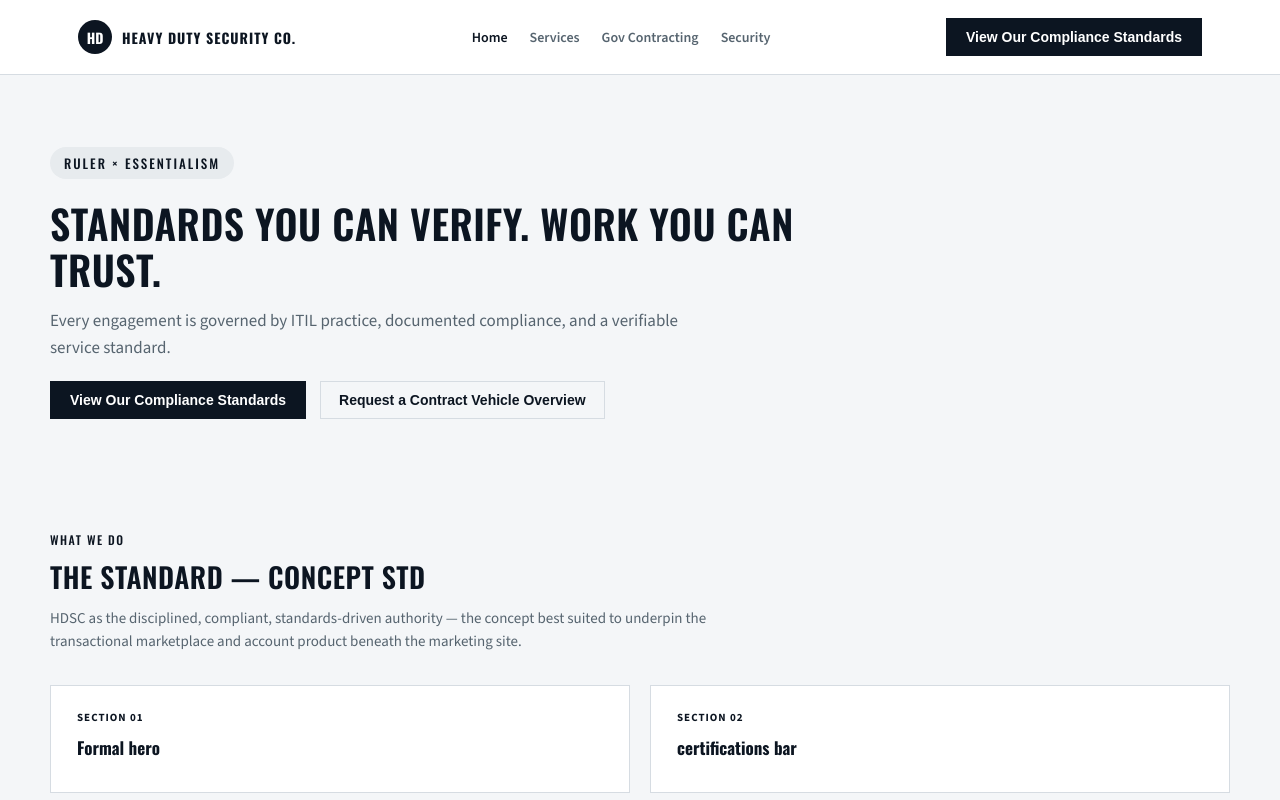
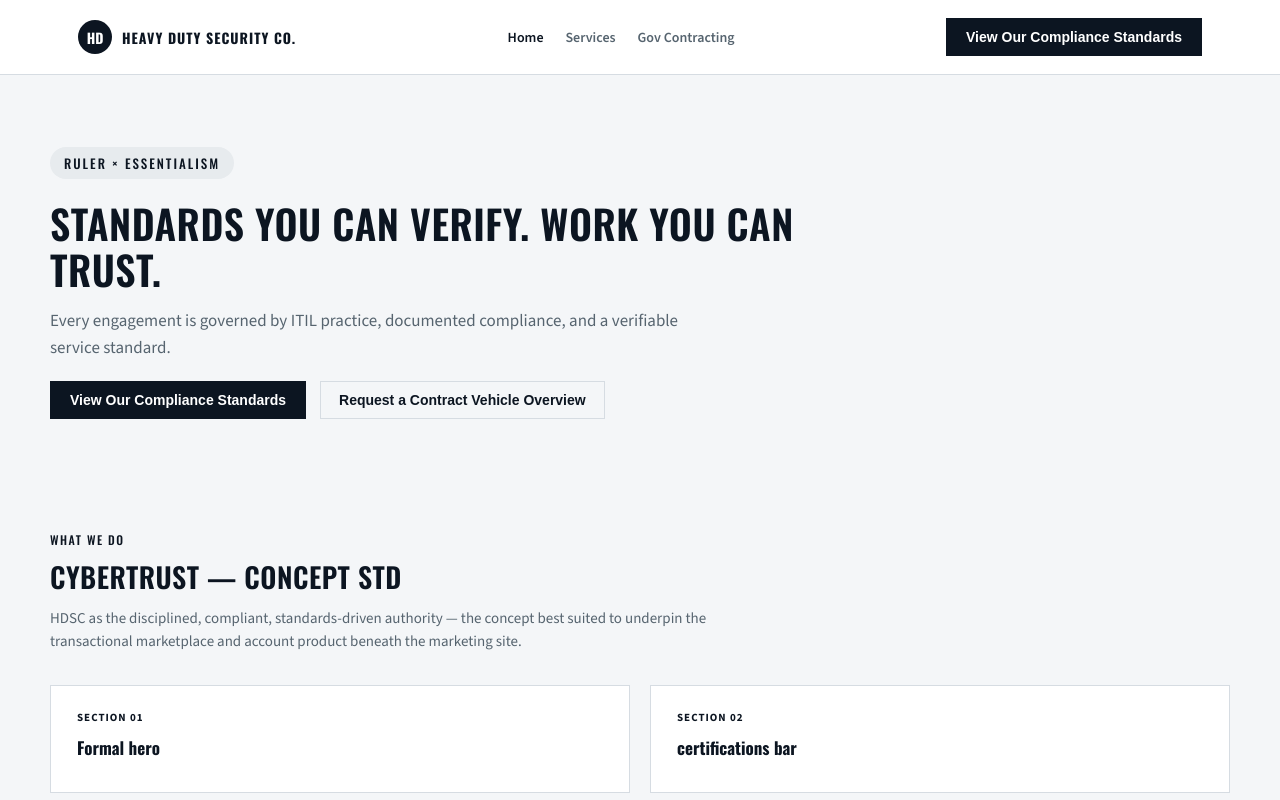
Before and after one commit to Whitney-Moss-ML-AI-Engineer/hdsc-standard, a plain HTML site: page index.html in a window 1280 px wide. Shown: the top 800 px of the page. Drawn offline with nearby package versions, Linux system fonts and the light colour scheme.

Commit message:
Scaffold Cybertrust (Concept STD) site with shared CompTIA-cited service catalog

```diff
--- a/index.html
+++ b/index.html
@@ -1,7 +1,7 @@
 <!DOCTYPE html>
 <html lang="en"><head><meta charset="UTF-8"/>
 <meta name="viewport" content="width=device-width, initial-scale=1"/>
-<title>Home | The Standard</title>
+<title>Home | Cybertrust</title>
 <link rel="preconnect" href="https://fonts.googleapis.com"><link rel="preconnect" href="https://fonts.gstatic.com" crossorigin><link href="https://fonts.googleapis.com/css2?family=Oswald:wght@500;600;700&family=Fraunces:ital,wght@0,600;1,500;1,600&family=Source+Sans+3:wght@400;500;600;700&family=IBM+Plex+Mono:wght@500&display=swap" rel="stylesheet">
 <style>
   :root {
@@ -72,7 +72,7 @@
 <body>
 <div class="topbar"><div class="wrap">
   <a class="brand" href="index.html"><span class="mark">HD</span><span class="word">Heavy Duty Security Co.</span></a>
-  <nav class="links"><a href="index.html" class="active">Home</a><a href="services.html" class="">Services</a><a href="government-contracting.html" class="">Gov Contracting</a><a href="security-and-trust.html" class="">Security</a></nav>
+  <nav class="links"><a href="index.html" class="active">Home</a><a href="services.html" class="">Services</a><a href="government-contracting.html" class="">Gov Contracting</a></nav>
   <button class="btn-primary">View Our Compliance Standards</button>
 </div></div>
 
@@ -91,7 +91,7 @@
 <div class="section"><div class="wrap">
   <div class="section-head">
     <div class="n">What We Do</div>
-    <h2>The Standard &mdash; Concept STD</h2>
+    <h2>Cybertrust &mdash; Concept STD</h2>
     <p>HDSC as the disciplined, compliant, standards-driven authority — the concept best suited to underpin the transactional marketplace and account product beneath the marketing site.</p>
   </div>
   <div class="svc-grid">
```
Also changed, not shown: government-contracting.html (+2 -2 lines), services.html (+2 -2 lines), 1 other file.
